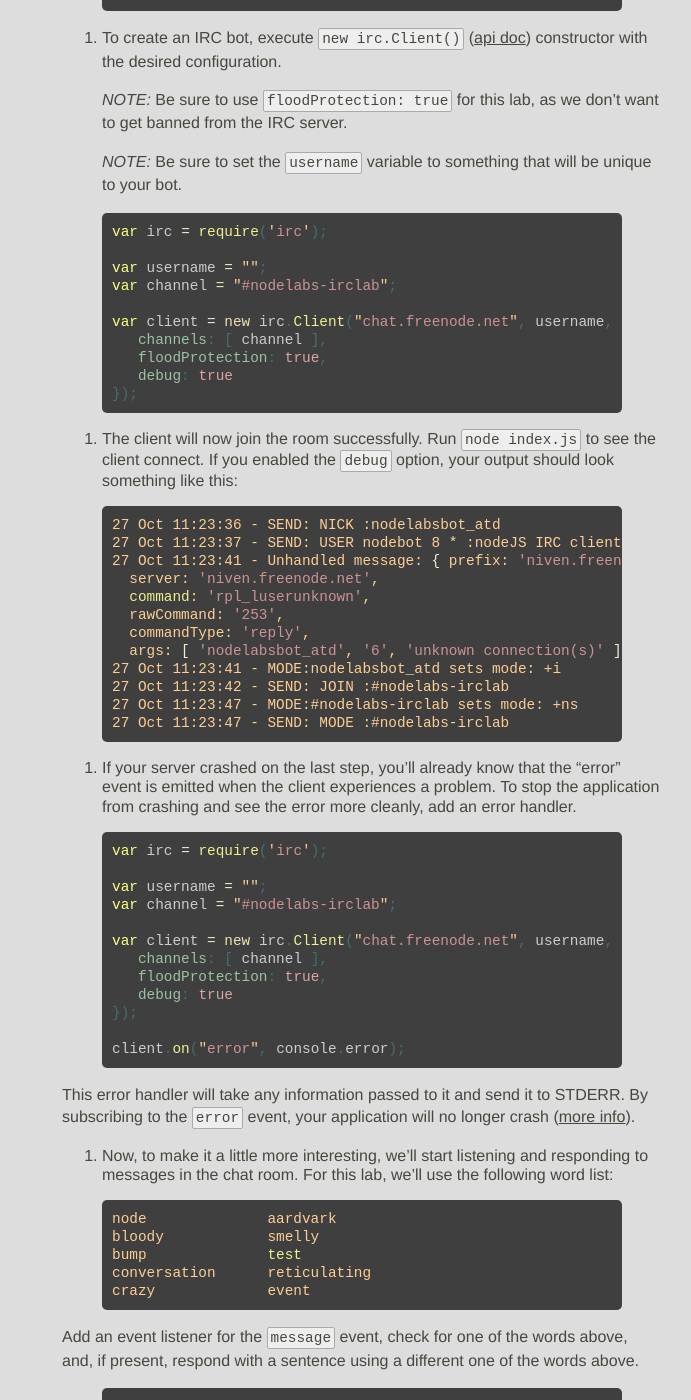
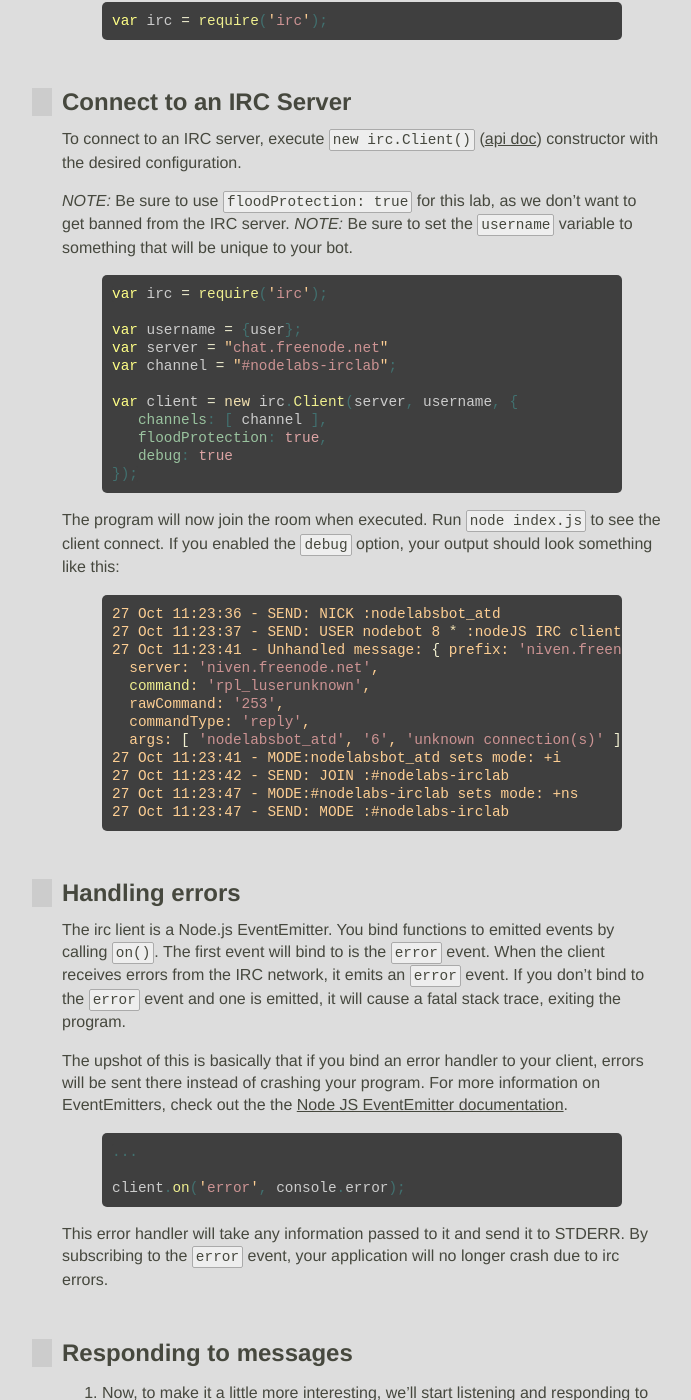
Before and after one commit to JavaScriptKC/workshop, a Jekyll site: the page built from _posts/2012-11-6-irc.md, in a window 1280 px wide and 1400 px high, scrolled down 592 px. Shown: the whole window, without its empty margins (278-969 px from the left). Built offline with Jekyll 4.4.1, drawn with Linux system fonts in a browser that asks for light colours; nearby versions of some CDN libraries; some web fonts are replaced; comment, search, counter and statistics services are not loaded; some of the changed text lies outside the part shown.

Commit message:
Add first two sections to irc lab

```diff
--- a/_posts/2012-11-6-irc.md
+++ b/_posts/2012-11-6-irc.md
@@ -7,40 +7,40 @@ tags:
 
 # IRC Responder
 
-The true power of Node.js is in the way it handles asynchronous I/O, especially network I/O. Let's use the `node-irc` npm module to interact with an IRC server.
+The true power of Node.js is in the way it handles asynchronous I/O, especially network I/O. Let's use the `node-irc` npm module to interact with an IRC server. When you're done, you'll have an IRC bot that will respond to messages coming into a room that contain specific text.
 
-## Lab
+## Getting started
 
-In this lab we will create an IRC bot that will respond to messages containing specific text in a room.
+Let's start this lab the same way we did the last one. Create a new empty directory called `irc-lab`. Inside the `irc-lab` directory run `npm init` and `npm install --save irc` to install and save the irc module to your `package.json`.
 
-1. Create a new file named `index.js`.
-2. In that directory, run `npm install irc` to install the [node-irc](https://github.com/martynsmith/node-irc) module.
-3. In `index.js`, include the irc module.
+Create a new file named `index.js` and `require()` the irc module to get started.
 
 {% highlight javascript %}
 var irc = require('irc');
 {% endhighlight %}
 
-3. To create an IRC bot, execute `new irc.Client()` ([api doc](https://node-irc.readthedocs.org/en/latest/API.html)) constructor with the desired configuration.
+## Connect to an IRC Server
 
-    *NOTE:* Be sure to use `floodProtection: true` for this lab, as we don't want to get banned from the IRC server.
+To connect to an IRC server, execute `new irc.Client()` ([api doc](https://node-irc.readthedocs.org/en/latest/API.html)) constructor with the desired configuration.
 
-    *NOTE:* Be sure to set the `username` variable to something that will be unique to your bot.
+*NOTE:* Be sure to use `floodProtection: true` for this lab, as we don't want to get banned from the IRC server.
+*NOTE:* Be sure to set the `username` variable to something that will be unique to your bot.
 
 {% highlight javascript %}
 var irc = require('irc');
 
-var username = "";
+var username = {user};
+var server = "chat.freenode.net"
 var channel = "#nodelabs-irclab";
 
-var client = new irc.Client("chat.freenode.net", username, {
+var client = new irc.Client(server, username, {
    channels: [ channel ],
    floodProtection: true,
    debug: true
 });
 {% endhighlight %}
 
-4. The client will now join the room successfully. Run `node index.js` to see the client connect. If you enabled the `debug` option, your output should look something like this:
+The program will now join the room when executed. Run `node index.js` to see the client connect. If you enabled the `debug` option, your output should look something like this:
 
 {% highlight bash %}
 27 Oct 11:23:36 - SEND: NICK :nodelabsbot_atd
@@ -57,25 +57,21 @@ var client = new irc.Client("chat.freenode.net", username, {
 27 Oct 11:23:47 - SEND: MODE :#nodelabs-irclab
 {% endhighlight %}
 
-5. If your server crashed on the last step, you'll already know that the "error" event is emitted when the client experiences a problem. To stop the application from crashing and see the error more cleanly, add an error handler.
+## Handling errors
+
+The irc lient is a Node.js EventEmitter. You bind functions to emitted events by calling `on()`. The first event will bind to is the `error` event. When the client receives errors from the IRC network, it emits an `error` event. If you don't bind to the `error` event and one is emitted, it will cause a fatal stack trace, exiting the program.
+
+The upshot of this is basically that if you bind an error handler to your client, errors will be sent there instead of crashing your program. For more information on EventEmitters, check out the the [Node JS EventEmitter documentation](http://nodejs.org/api/events.html#events_class_events_eventemitter).
 
 {% highlight javascript %}
-var irc = require('irc');
+...
 
-var username = "";
-var channel = "#nodelabs-irclab";
-
-var client = new irc.Client("chat.freenode.net", username, {
-   channels: [ channel ],
-   floodProtection: true,
-   debug: true
-});
-
-client.on("error", console.error);
+client.on('error', console.error);
 {% endhighlight %}
 
-This error handler will take any information passed to it and send it to STDERR. By subscribing to the `error` event, your application will no longer crash ([more info](http://nodejs.org/api/events.html#events_class_events_eventemitter)).
+This error handler will take any information passed to it and send it to STDERR. By subscribing to the `error` event, your application will no longer crash due to irc errors.
 
+## Responding to messages
 6. Now, to make it a little more interesting, we'll start listening and responding to messages in the chat room. For this lab, we'll use the following word list:
 
 {% highlight bash %}
```
